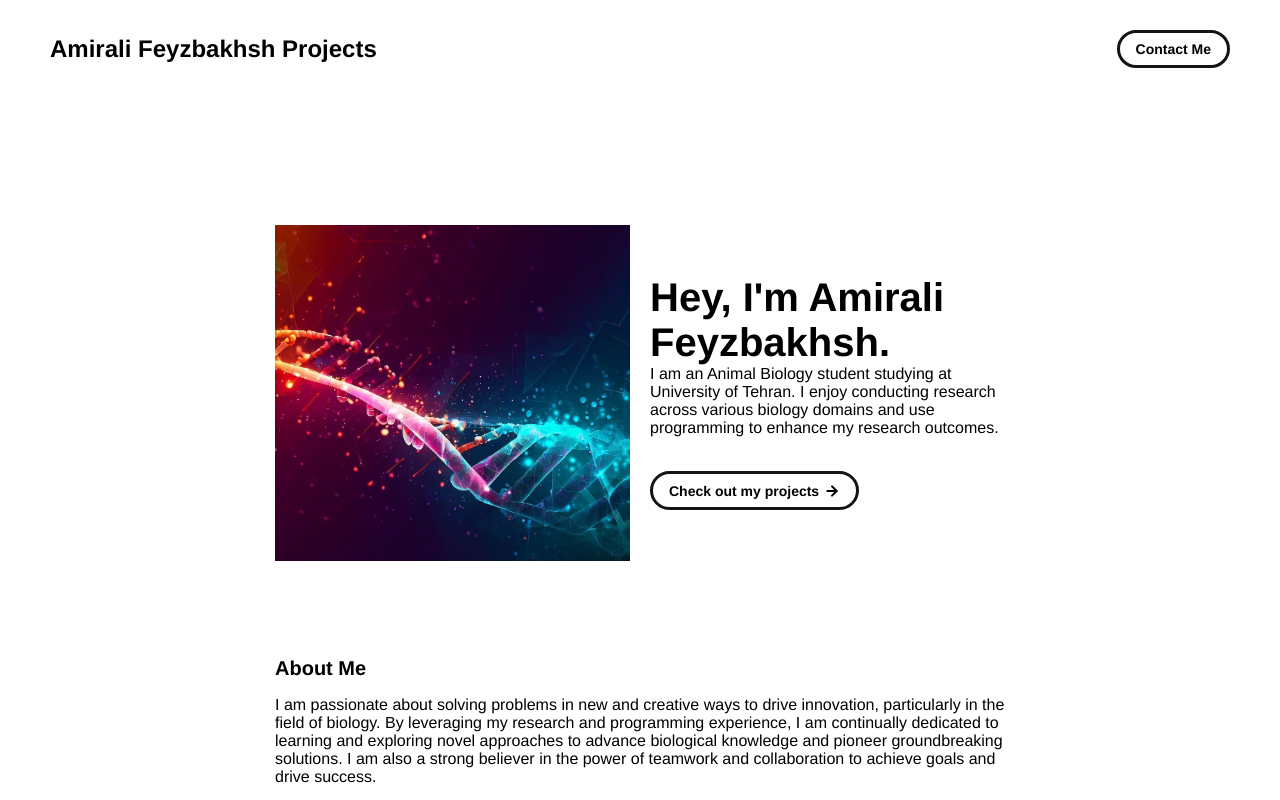
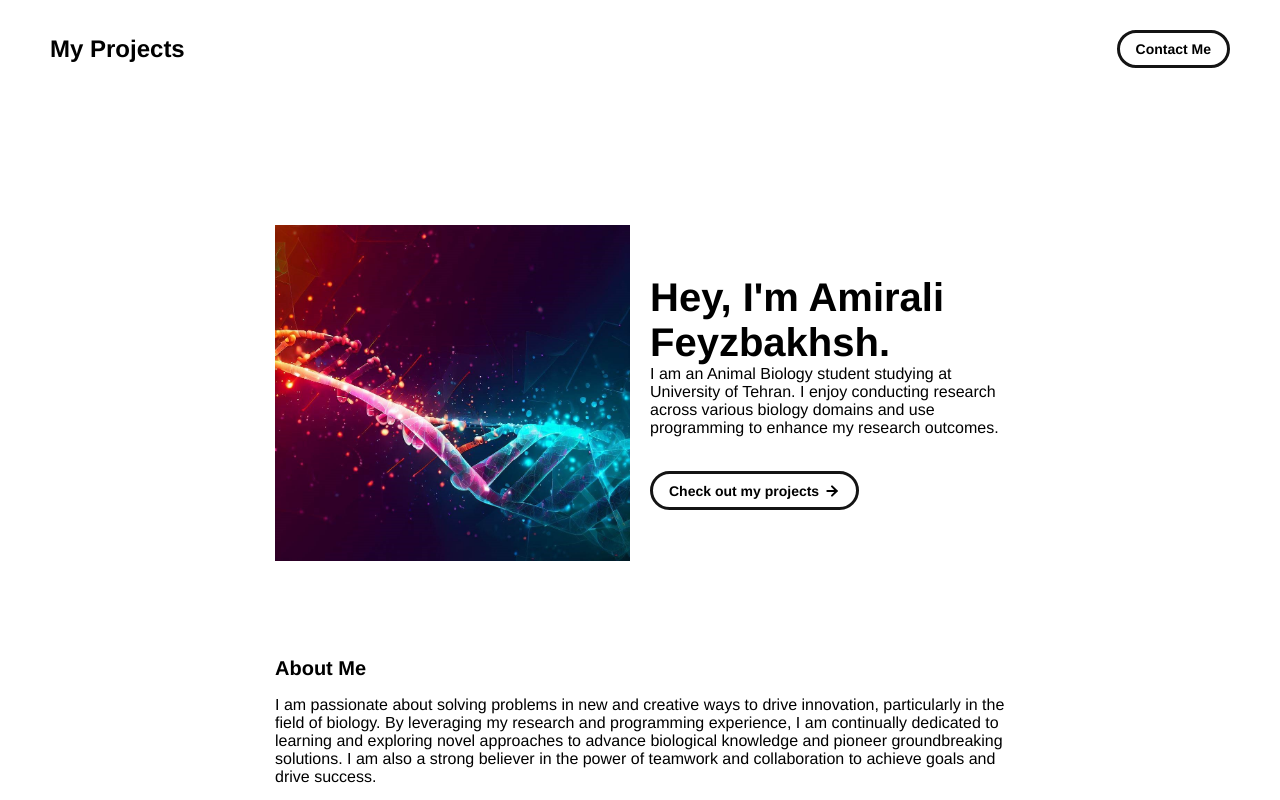
Before and after one commit to AAFBuniversityGit/MyProjects, a plain HTML site: page index.html in a window 1280 px wide. Shown: the top 800 px of the page. Drawn offline with Linux system fonts and the light colour scheme.

Commit message:
Changed Some Codes

```diff
--- a/index.html
+++ b/index.html
@@ -18,7 +18,7 @@
     <!-- NAVBAR -->
     <div class="navbar">
       <a class="nav-title-link" href="./index.html">
-        <span class="nav-title">Amirali Feyzbakhsh Projects</span>
+        <span class="nav-title">My Projects</span>
         <a class="button" href="mailto:feyzbakhsh.amirali@gmail.com">
           <span class="button-text">Contact Me</span>
         </a>
```
